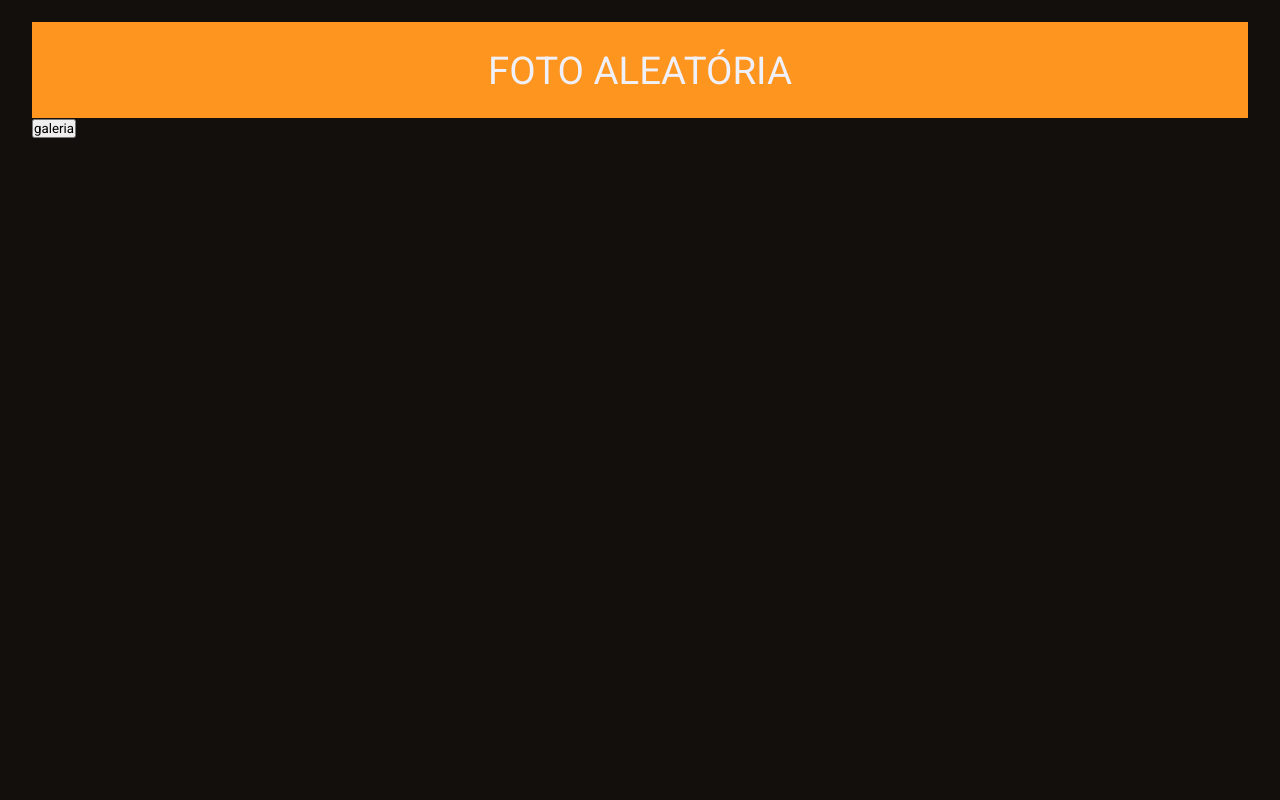
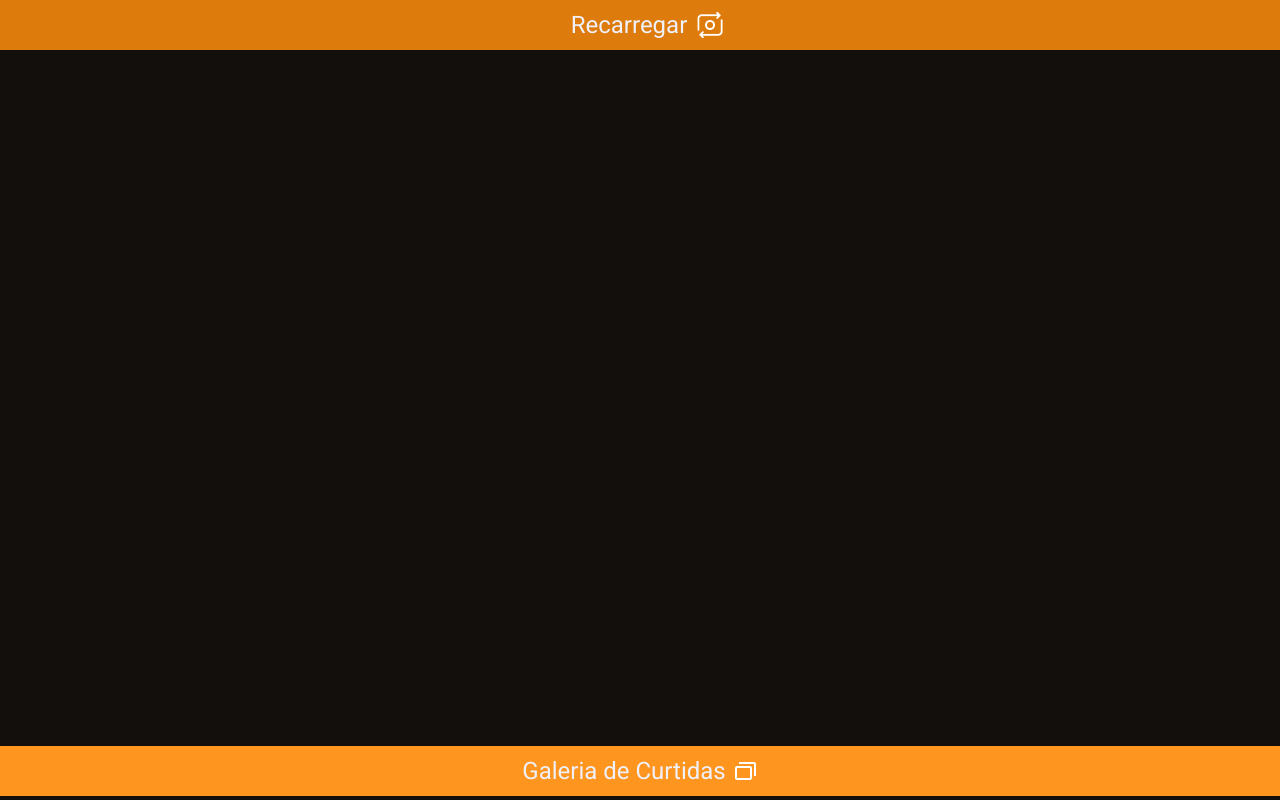
Before and after one commit to danismartins19/favoritePhotoAPI, a plain HTML site: page index.html in a window 1280 px wide. Drawn offline with Linux system fonts and the light colour scheme; no server answers.

Commit message:
album ready

```diff
--- a/index.html
+++ b/index.html
@@ -6,12 +6,17 @@
     <meta name="viewport" content="width=device-width, initial-scale=1.0">
     <title>FavPhoto</title>
     <link rel="stylesheet" href="./public/index.css">
+    <link rel="shortcut icon" href="./src/camera.png" type="image/x-icon">
 </head>
 <body>
     <main>
-        <button>Foto Aleatória</button>
-        <a href="./album.html"><input type="button" value="galeria"></a>
+        <button>Recarregar <img src="./src/icons8-trocar-câmara-48.png" alt=""></button>
         <div class="image"></div>
+        <div class="album" id="album">
+             <div class="linkAlbum">Galeria de Curtidas</div>
+             <img src="./src/icons8-galeria-24.png" alt="" class="linkIcon">
+        </div>
+
     </main>
 
     <script src="./public/script.js"></script>
--- /dev/null
+++ b/public/album.css
@@ -0,0 +1,45 @@
+*{
+    margin: 0;
+    padding: 0;
+    box-sizing: border-box;
+}
+
+body{
+    display: flex;
+    flex-direction: column;
+}
+
+.album{
+    display: flex;
+    align-items: center;
+    gap: 0.5%;
+    padding: 0 10px;
+    width: 100%;
+    height: auto;
+    flex-wrap: wrap;
+    background-color: rgba(44, 44, 53, 0.808);
+}
+
+.imgModels{
+    display: none;
+}
+
+.imgLiked{
+    width: 33%;
+    height: 300px;
+    display: flex;
+    cursor: pointer;
+    margin-bottom: 10px;
+}
+
+.imgLiked > img{
+    width: 100%;
+    height: auto;
+    object-fit: cover;
+    transition: all .5s ease;
+}
+
+.imgLiked > img:hover{
+    transform: scale(1.02);
+    overflow: hidden;
+}
--- a/public/index.css
+++ b/public/index.css
@@ -31,30 +31,9 @@ body{
 }
 
 main{
-    margin: auto;
-
-    width: 95vw;
+    width: 100vw;
 }
 
-button{
-    width: 100%;
-
-    color: var(--white);
-
-    border: none;
-    background: var(--primary);
-
-    text-transform: uppercase;
-    font-size: 2.4rem;
-
-    padding: 1.6rem;
-    outline: none;
-    transition: 0.2s;
-}
-
-button:hover{
-    background: var(--primary-dark);
-}
 
 img{
     width: 100%;
@@ -62,8 +41,69 @@ img{
     object-fit: cover;
 }
 
+button{
+
+    width: 100%;
+    height: 50px;
+    color: var(--white);
+
+    display: flex;
+    align-items: center;
+    justify-content: center;
+
+    gap: 8px;
+    padding-left: 1rem;
+
+    border: none;
+    background: var(--primary);
+
+
+    font-size: 1.5rem;
+
+    cursor: pointer;
+    outline: none;
+    transition: 0.2s;
+
+}
+
+button > img{
+    width: 30px;
+    height: auto;
+}
+
+button:hover{
+    background: var(--primary-dark);
+}
+
+
+.album{
+    display: flex;
+    justify-content: center;
+    align-items: center;
+    width: 100%;
+    background: var(--primary);
+    height: 50px;
+    outline: none;
+    transition: 0.2s;
+    cursor: pointer;
+    border: none;
+    gap: 8px;
+}
+
+.album:hover{
+   background: var(--primary-dark);
+
+}
+
+.linkIcon{
+    width: 24px;
+    height: 24px;
+}
+
+
+
 .image{
-    height: 80vh;
+    height: 87vh;
     position: relative;
 }
 
@@ -73,7 +113,7 @@ img{
 
     position: absolute;
     top: 0;
-    left: 8px;
+    left: 50px;
 
     font-size: 3.2rem;
     cursor: pointer;
@@ -85,8 +125,15 @@ img{
 
     position: absolute;
     top: 0;
-    left: 8px;
+    left: 50px;
 
     font-size: 3.2rem;
     cursor: pointer;
 }
+
+.linkAlbum{
+    color: var(--white);
+    text-decoration: none;
+    font-size: 1.5rem;
+    text-align: center;
+}
--- a/public/script.js
+++ b/public/script.js
@@ -1,33 +1,39 @@
 //variables
 
-let favorites = JSON.parse(localStorage.getItem('favorites')) || [];
-let imageContainer = document.querySelector('.image');
-
-
+let favorites       = JSON.parse(localStorage.getItem('favorites')) || [];
+let imageContainer  = document.querySelector('.image');
+let albumDiv        = document.querySelector('#album');
+let updateimage     = document.querySelector('button');
 
 
 //click events
 
-document.querySelector('button').addEventListener('click' , () =>{
+albumDiv.addEventListener('click', () =>{
+    window.open('../album.html', '_blank');
+})
+
+updateimage.addEventListener('click' , () =>{
     getExternalImage();
 })
 
-document.querySelector('.image').addEventListener('click', () => {
+imageContainer.addEventListener('click', async () => {
 
-    let imageSource = document.querySelector('.image img').src;
-    const index = favorites.indexOf(imageSource);
+    let imageSource = await document.querySelector('.image img').src;
+    let index = await favorites.indexOf(imageSource);
 
-    if(index == -1){
+    if(index !== -1){
+        favorites.splice(index, 1);
+        imageContainer.classList.remove('fav');
+        imageContainer.classList.add('unfav');
+
+
+    } else {
         favorites.push(imageSource);
         imageContainer.classList.remove('unfav');
         imageContainer.classList.add('fav');
-        localStorage.setItem('favorites', JSON.stringify(favorites))
-    } else {
-        favorites.splice(index, 1);
-        imageContainer.classList.remove('fav');
-        imageContainer.classList.add('unfav');
-        localStorage.setItem('favorites', JSON.stringify(favorites))
     }
+
+    localStorage.setItem('favorites', JSON.stringify(favorites))
 
 })
 
@@ -35,10 +41,10 @@ document.querySelector('.image').addEventListener('click', () => {
 
 const getExternalImage = async ()=> {
 
+    document.querySelector('.image').innerHTML =  '';
+    const response = await fetch('https://source.unsplash.com/random')
+    document.querySelector('.image').innerHTML =  `<img src= "${response.url}">`;
 
-    const response = await fetch('https://source.unsplash.com/random')
-
-    document.querySelector('.image').innerHTML = `<img src= "${response.url}">`
 
     let checkIndex = favorites.indexOf(response.url);
     if(checkIndex == -1){
```
Also changed, not shown: album.html (+14 -1 lines), public/album.js (added, +17 -0 lines), src/camera.png (added), src/icons8-galeria-24.png (added), src/icons8-trocar-câmara-48.png (added).
